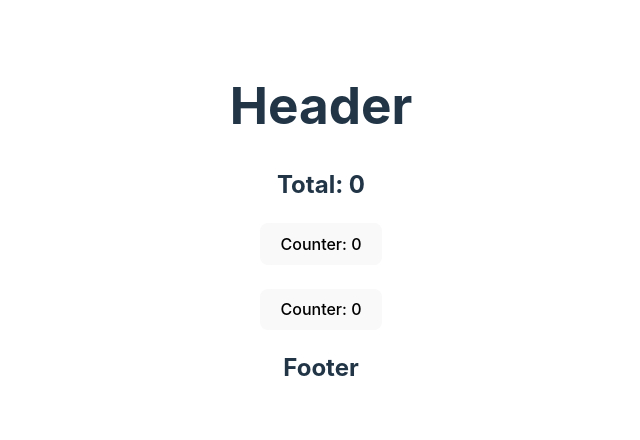
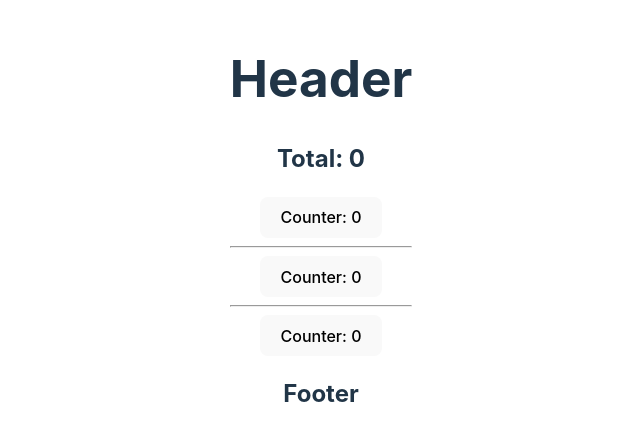
Before and after one commit to nova-fe/Study__React, a React (Vite) app in the folder learn-react/: page / in a window 1280 px wide. Shown: the part 176-616 px from the top of the page, without its empty margins (319-959 px from the left). Built offline with nearby package versions, Linux system fonts and the light colour scheme.

Commit message:
렌더링 단계 이해하기 (with 리렌더링)

```diff
--- a/learn-react/src/components/Counter.jsx
+++ b/learn-react/src/components/Counter.jsx
@@ -7,7 +7,10 @@ export default function Counter( {onTotal} ) {
 
   const handleCounter = () => {
     setCounter(counter + 1);
-    onTotal();
+    if (onTotal) {
+      // onTotal 이 있을 경우만 onTotal() 실행
+      onTotal();
+    }
   };
 
   // 상태, 로직
--- a/learn-react/src/components/Main.jsx
+++ b/learn-react/src/components/Main.jsx
@@ -12,9 +12,11 @@ export default function Main() {
     <main>
       <h2>Total: {total}</h2>
       <Counter onTotal={handleTotal} />
-      <br/>
-      <br/>
+      <hr />
       <Counter onTotal={handleTotal} />
+      <hr />
+      {/* onTotal이 사용되지 않은 Counter 클릭시엔 다른 컴포넌트가 리렌더링 되지 않음 */}
+      <Counter />
     </main>
   );
 }
```
